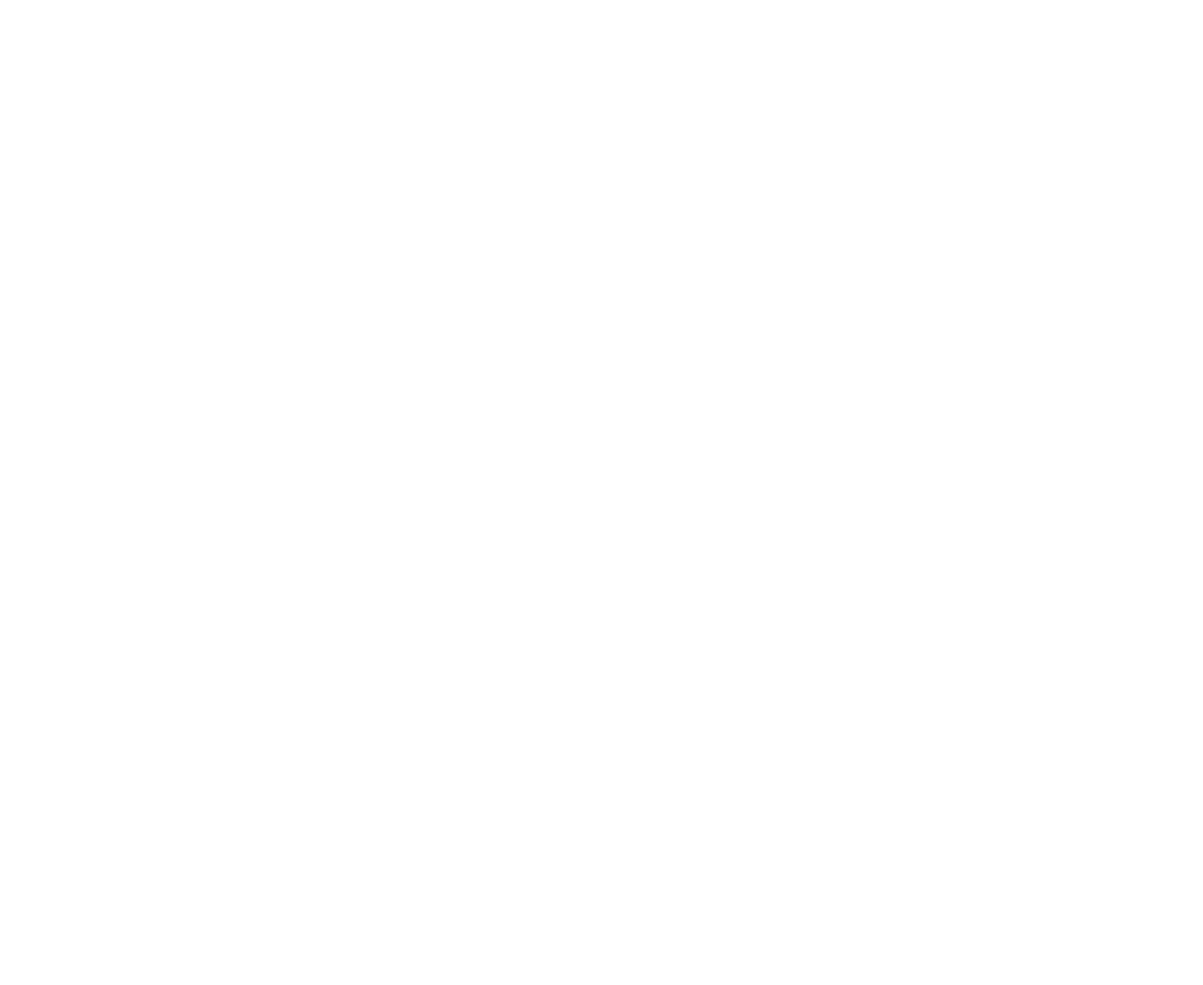
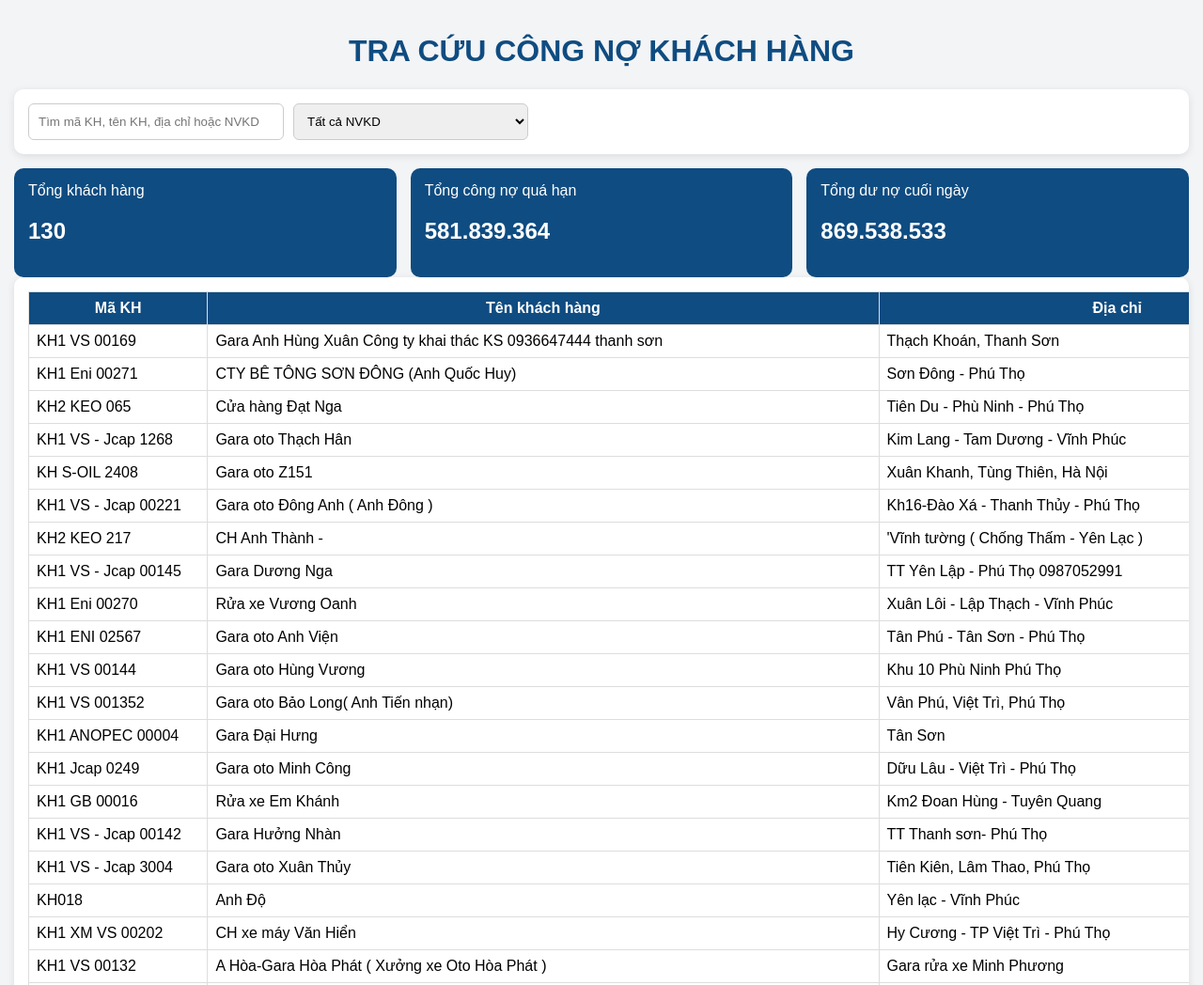
Before and after one commit to danglinh5582-stack/c-ng-n-, a plain HTML site: page index.html in a window 1280 px wide. Shown: the top 1048 px of the page at 94% size. Before the commit the page ends 800 px from the top, so only its background shows below. Drawn offline with Linux system fonts and the light colour scheme.

Commit message:
Update index.html

```diff
--- a/index.html
+++ b/index.html
@@ -1,3 +1,201 @@
+<!DOCTYPE html>
+<html lang="vi">
+<head>
+<meta charset="UTF-8">
+<meta name="viewport" content="width=device-width, initial-scale=1.0">
+<title>Tra cứu công nợ khách hàng</title>
+
+<style>
+body{
+    margin:0;
+    padding:15px;
+    font-family:Arial,sans-serif;
+    background:#f3f4f6;
+}
+.container{
+    max-width:1400px;
+    margin:auto;
+}
+h1{
+    text-align:center;
+    color:#0f4c81;
+}
+
+.card{
+    background:white;
+    padding:15px;
+    border-radius:10px;
+    margin-bottom:15px;
+    box-shadow:0 2px 8px rgba(0,0,0,.1);
+}
+
+.search-box{
+    display:flex;
+    gap:10px;
+    flex-wrap:wrap;
+}
+
+input,select{
+    padding:10px;
+    border:1px solid #ccc;
+    border-radius:6px;
+    min-width:250px;
+}
+
+.stats{
+    display:flex;
+    gap:15px;
+    flex-wrap:wrap;
+}
+
+.stat{
+    flex:1;
+    min-width:220px;
+    background:#0f4c81;
+    color:#fff;
+    padding:15px;
+    border-radius:10px;
+}
+
+.table-container{
+    overflow-x:auto;
+}
+
+table{
+    width:100%;
+    border-collapse:collapse;
+    background:white;
+}
+
+th{
+    background:#0f4c81;
+    color:white;
+    position:sticky;
+    top:0;
+}
+
+th,td{
+    padding:8px;
+    border:1px solid #ddd;
+    white-space:nowrap;
+}
+
+tr:hover{
+    background:#f2f7ff;
+    cursor:pointer;
+}
+
+.modal{
+    display:none;
+    position:fixed;
+    inset:0;
+    background:rgba(0,0,0,.5);
+}
+
+.modal-content{
+    background:white;
+    max-width:700px;
+    margin:40px auto;
+    padding:20px;
+    border-radius:10px;
+}
+
+.close{
+    float:right;
+    font-size:24px;
+    cursor:pointer;
+}
+
+.label{
+    font-weight:bold;
+}
+</style>
+</head>
+
+<body>
+
+<div class="container">
+
+<h1>TRA CỨU CÔNG NỢ KHÁCH HÀNG</h1>
+
+<div class="card">
+
+<div class="search-box">
+
+<input
+type="text"
+id="searchInput"
+placeholder="Tìm mã KH, tên KH, địa chỉ hoặc NVKD">
+
+<select id="nvkdFilter">
+<option value="">Tất cả NVKD</option>
+</select>
+
+</div>
+
+</div>
+
+<div class="stats">
+
+<div class="stat">
+<div>Tổng khách hàng</div>
+<h2 id="tongkh">0</h2>
+</div>
+
+<div class="stat">
+<div>Tổng công nợ quá hạn</div>
+<h2 id="tongqh">0</h2>
+</div>
+
+<div class="stat">
+<div>Tổng dư nợ cuối ngày</div>
+<h2 id="tongdn">0</h2>
+</div>
+
+</div>
+
+<div class="card table-container">
+
+<table>
+
+<thead>
+
+<tr>
+<th>Mã KH</th>
+<th>Tên khách hàng</th>
+<th>Địa chỉ</th>
+<th>NVKD</th>
+<th>QH 1T</th>
+<th>QH 2T</th>
+<th>QH 3T</th>
+<th>Tổng QH</th>
+<th>Dư nợ</th>
+<th>TT gần nhất</th>
+<th>Mua hàng gần nhất</th>
+</tr>
+
+</thead>
+
+<tbody id="dataBody"></tbody>
+
+</table>
+
+</div>
+
+</div>
+
+<div class="modal" id="modal">
+
+<div class="modal-content">
+
+<span class="close" onclick="closeModal()">×</span>
+
+<div id="detail"></div>
+
+</div>
+
+</div>
+
 <script>
 
 let allData=[];
@@ -23,32 +221,26 @@ return new Intl.NumberFormat('vi-VN')
 
 }
 
-fetch('Congno.csv?v=' + Date.now())
+fetch('Congno.csv')
 
-.then(response => response.text())
+.then(r=>r.text())
 
-.then(text => {
+.then(text=>{
 
-text = text.replace(/^\uFEFF/,'');
+const rows=text
+.split('\n')
+.filter(x=>x.trim()!=='');
 
-const rows = text
-.split(/\r?\n/)
-.filter(x => x.trim() !== '');
+rows.forEach(row=>{
 
-rows.forEach(row => {
+const c=row.split(';');
 
-const c = row.split(';');
-
-if(c.length < 11) return;
-
-const firstCol = String(c[0]).trim().toUpperCase();
+if(c.length<11) return;
 
 if(
-firstCol.includes('MÃ KH') ||
-firstCol.includes('MA KH')
-){
-return;
-}
+c[0].includes('Mã KH') ||
+c[0].includes('M? KH')
+) return;
 
 allData.push({
 
@@ -65,6 +257,7 @@ tongqh:c[7]?.trim(),
 duno:c[8]?.trim(),
 
 thanhtoan:c[9]?.trim(),
+
 muahang:c[10]?.trim()
 
 });
@@ -72,21 +265,14 @@ muahang:c[10]?.trim()
 });
 
 buildNVKD();
+
 render();
-
-})
-
-.catch(error => {
-
-console.log(error);
-
-alert('Không đọc được file Congno.csv');
 
 });
 
 function buildNVKD(){
 
-const ds = [
+const ds=[
 ...new Set(
 allData
 .map(x=>x.nvkd)
@@ -94,21 +280,18 @@ allData
 )
 ];
 
-const select =
+const select=
 document.getElementById("nvkdFilter");
-
-select.innerHTML =
-'<option value="">Tất cả NVKD</option>';
 
 ds.sort();
 
 ds.forEach(x=>{
 
-const op =
+const op=
 document.createElement("option");
 
-op.value = x;
-op.textContent = x;
+op.value=x;
+op.textContent=x;
 
 select.appendChild(op);
 
@@ -118,27 +301,146 @@ select.appendChild(op);
 
 function render(){
 
-const keyword =
+const keyword=
 document
 .getElementById("searchInput")
 .value
 .toLowerCase();
 
-const nvkd =
+const nvkd=
 document
 .getElementById("nvkdFilter")
 .value;
 
-const body =
+const body=
 document.getElementById("dataBody");
 
-body.innerHTML = "";
+body.innerHTML="";
 
-const data =
+const data=
 allData.filter(r=>{
 
-const searchText = (
+const text=(
+r.ma+" "+
+r.ten+" "+
+r.diachi+" "+
+r.nvkd
+).toLowerCase();
 
-r.ma + " " +
-r.ten + " " +
-r.diachi + " "
+return text.includes(keyword)
+&&
+(!nvkd || r.nvkd===nvkd);
+
+});
+
+data.sort(
+(a,b)=>
+toNumber(b.duno)
+-
+toNumber(a.duno)
+);
+
+let tongQH=0;
+let tongDN=0;
+
+data.forEach(r=>{
+
+tongQH += toNumber(r.tongqh);
+tongDN += toNumber(r.duno);
+
+body.innerHTML +=`
+
+<tr onclick='showDetail(${JSON.stringify(r)})'>
+
+<td>${r.ma}</td>
+
+<td>${r.ten}</td>
+
+<td>${r.diachi}</td>
+
+<td>${r.nvkd}</td>
+
+<td>${r.qh1}</td>
+
+<td>${r.qh2}</td>
+
+<td>${r.qh3}</td>
+
+<td>${r.tongqh}</td>
+
+<td>${r.duno}</td>
+
+<td>${r.thanhtoan}</td>
+
+<td>${r.muahang}</td>
+
+</tr>
+
+`;
+
+});
+
+document.getElementById("tongkh")
+.innerText=formatNumber(data.length);
+
+document.getElementById("tongqh")
+.innerText=formatNumber(tongQH);
+
+document.getElementById("tongdn")
+.innerText=formatNumber(tongDN);
+
+}
+
+document.addEventListener("input",render);
+
+document.addEventListener("change",render);
+
+function showDetail(r){
+
+document.getElementById("modal")
+.style.display="block";
+
+document.getElementById("detail")
+.innerHTML=`
+
+<h2>${r.ten}</h2>
+
+<p><span class="label">Mã KH:</span> ${r.ma}</p>
+
+<p><span class="label">Địa chỉ:</span> ${r.diachi}</p>
+
+<p><span class="label">NVKD:</span> ${r.nvkd}</p>
+
+<hr>
+
+<p><span class="label">Quá hạn 1 tháng:</span> ${r.qh1}</p>
+
+<p><span class="label">Quá hạn 2 tháng:</span> ${r.qh2}</p>
+
+<p><span class="label">Quá hạn 3 tháng:</span> ${r.qh3}</p>
+
+<p><span class="label">Tổng công nợ quá hạn:</span> ${r.tongqh}</p>
+
+<p><span class="label">Dư nợ cuối ngày:</span> ${r.duno}</p>
+
+<hr>
+
+<p><span class="label">Ngày thanh toán gần nhất:</span> ${r.thanhtoan}</p>
+
+<p><span class="label">Ngày mua hàng gần nhất:</span> ${r.muahang}</p>
+
+`;
+
+}
+
+function closeModal(){
+
+document.getElementById("modal")
+.style.display="none";
+
+}
+
+</script>
+
+</body>
+</html>
```
